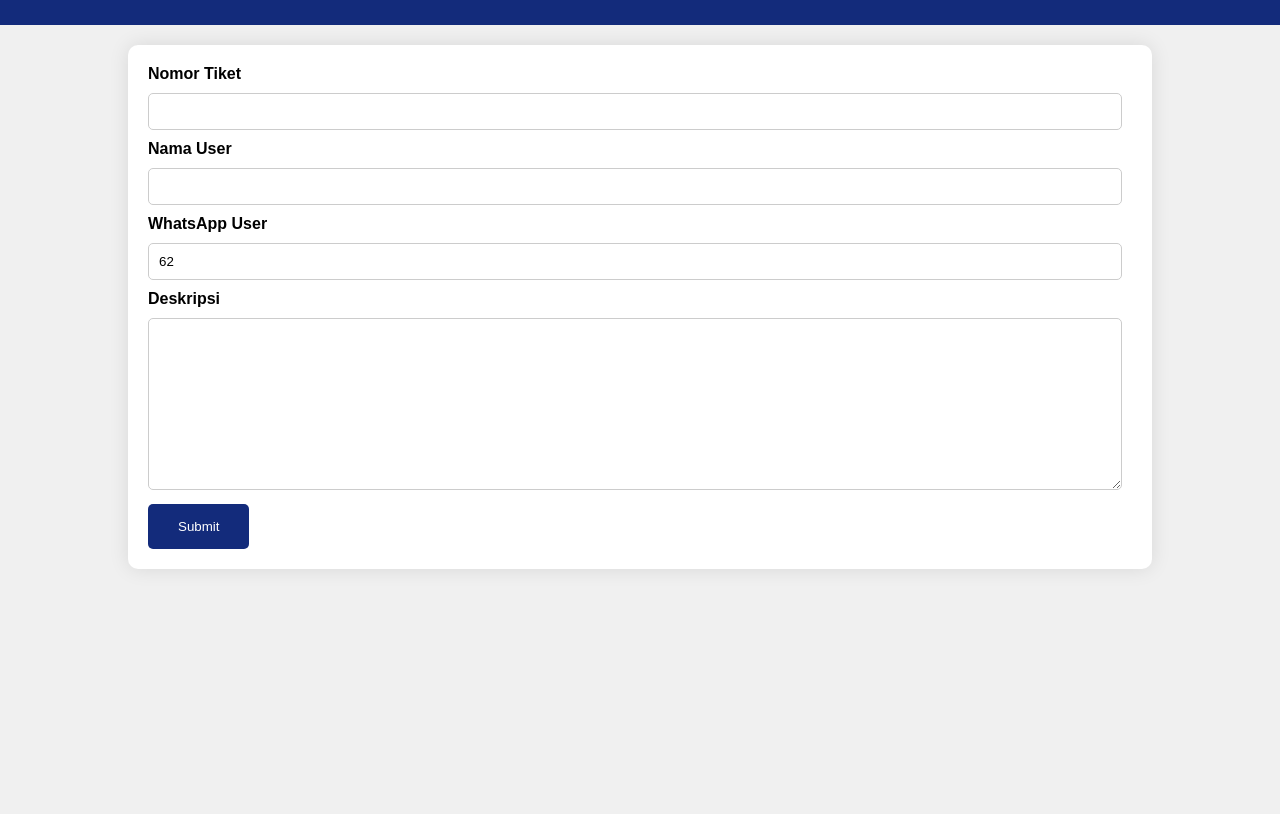
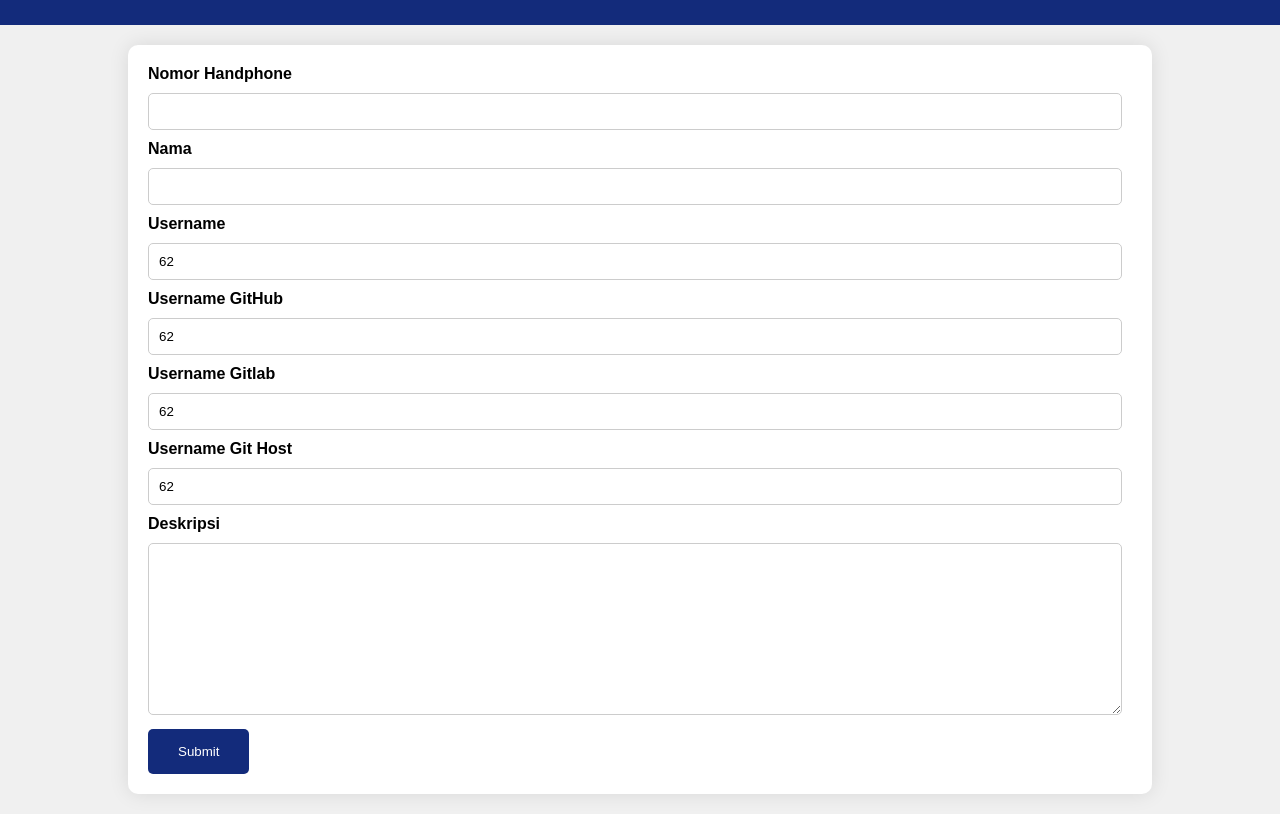
Before and after one commit to domyid/signup, a plain HTML site: page index.html in a window 1280 px wide. Shown: the part 83-897 px from the top of the page. Before the commit the page ends 800 px from the top, so only its background shows below. Drawn offline with Linux system fonts and the light colour scheme; some packages are replaced by stand-ins of ours; a script that the page names is missing.

Commit message:
coba dulu

```diff
--- a/index.html
+++ b/index.html
@@ -3,7 +3,7 @@
 <head>
     <meta charset='utf-8'>
     <meta http-equiv='X-UA-Compatible' content='IE=edge'>
-    <title>Laporan Pengguna</title>
+    <title>Pendaftaran Warga Baru</title>
     <meta name='viewport' content='width=device-width, initial-scale=1'>
     <link rel='stylesheet' type='text/css' media='screen' href='style.css'>
     <link rel='stylesheet' type='text/css'  href='form.css'>
@@ -13,30 +13,49 @@
 </head>
 <body>
         <header>
-          <h2 id="header">Laporan Pekerjaan Layanan</h2>
+          <h2 id="header">Pendaftaran Warga Baru</h2>
         </header>
 <div id="contentform">
         <div>
-          <label class="desc" id="title1" for="Field1">Nomor Tiket</label>
+          <label class="desc" id="title1" for="Field1">Nomor Handphone</label>
           <div>
-            <input id="no" name="Field1" type="text" class="field text fn" value="" size="8" tabindex="1">
+            <input id="no" name="no" type="text" class="field text fn" value="" size="18" tabindex="1">
           </div>
         </div>
 
         <div>
-            <label class="desc" id="title1" for="Field1">Nama User</label>
+            <label class="desc" id="title1" for="Field1">Nama</label>
             <div>
-              <input id="nama" name="Field1" type="text" class="field text fn" value="" size="8" tabindex="1">
+              <input id="nama" name="nama" type="text" class="field text fn" value="" size="48" tabindex="1">
             </div>
           </div>
 
         <div>
-          <label class="desc" id="title3" for="Field3">
-            WhatsApp User
-          </label>
+          <label class="desc" id="title3" for="Field3">Username</label>
           <div>
-            <input id="phone" name="Field3" type="text" spellcheck="false" value="62" maxlength="255" tabindex="3">
-         </div>
+            <input id="username" name="username" type="text" spellcheck="false" value="62" maxlength="255" tabindex="3">
+          </div>
+        </div>
+
+        <div>
+          <label class="desc" id="title3" for="Field3">Username GitHub</label>
+          <div>
+            <input id="github" name="github" type="text" spellcheck="false" value="62" maxlength="255" tabindex="3">
+          </div>
+        </div>
+
+        <div>
+          <label class="desc" id="title3" for="Field3">Username Gitlab</label>
+          <div>
+            <input id="gitlab" name="gitlab" type="text" spellcheck="false" value="62" maxlength="255" tabindex="3">
+          </div>
+        </div>
+
+        <div>
+          <label class="desc" id="title3" for="Field3">Username Git Host</label>
+          <div>
+            <input id="githost" name="githost" type="text" spellcheck="false" value="62" maxlength="255" tabindex="3">
+          </div>
         </div>
 
         <div>
```
